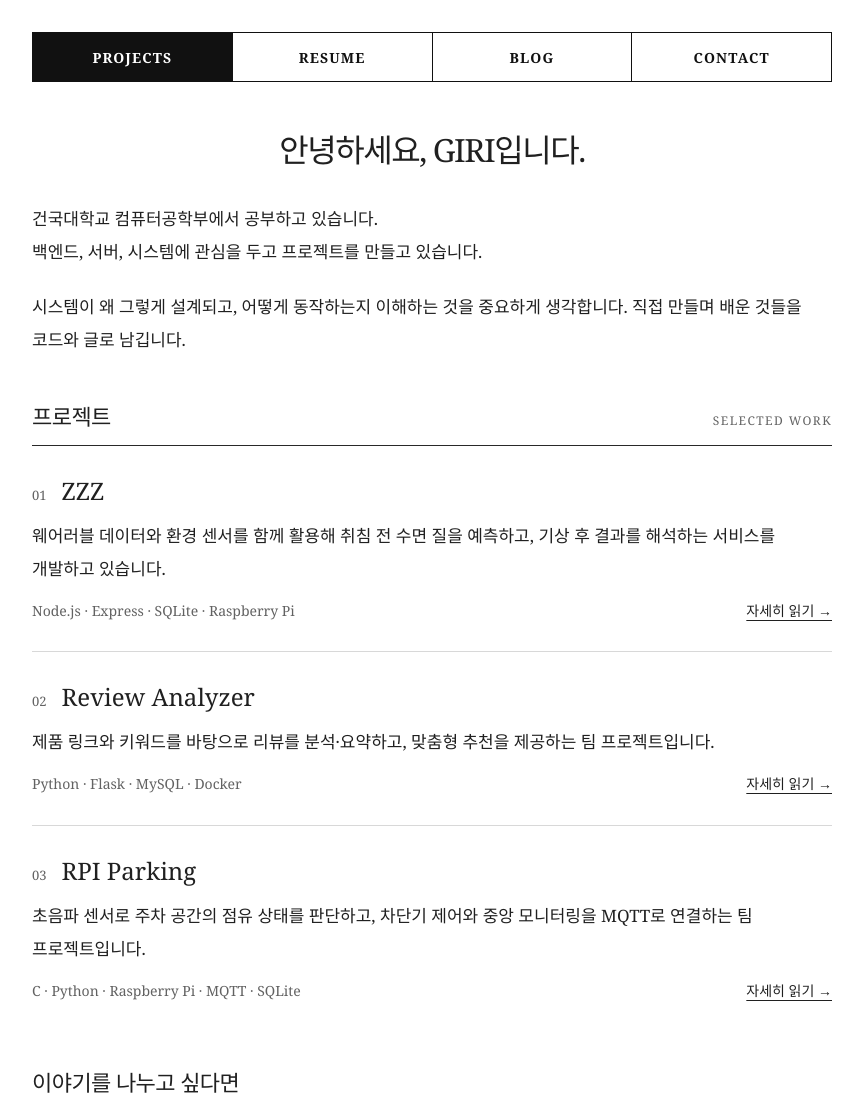
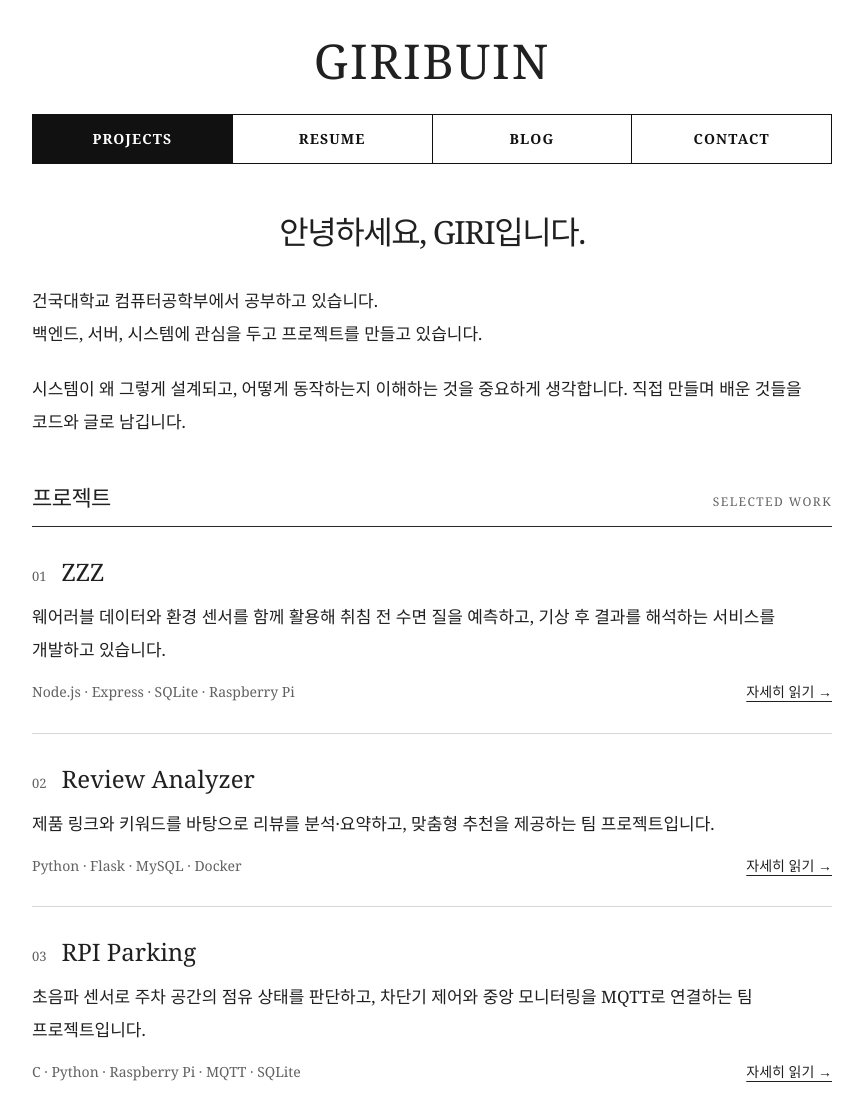
Before and after one commit to GIRIBUIN/GIRIBUIN.github.io, an Astro site: page / in a window 1280 px wide. Shown: the top 1100 px of the page, without its empty margins (208-1071 px from the left). Built offline with nearby package versions, Linux system fonts and the light colour scheme; Astro itself is replaced by a stand-in of ours.

Commit message:
Add compact GIRIBUIN heading above navigation

```diff
--- a/src/layouts/Layout.astro
+++ b/src/layouts/Layout.astro
@@ -32,6 +32,7 @@ const navigation = [
     <a class="skip-link" href="#main">본문으로 건너뛰기</a>
     <div class="page">
       <header class="site-header">
+        <a class="site-title" href="/" aria-label="GIRIBUIN 홈">GIRIBUIN</a>
         <nav class="nav" aria-label="주 메뉴">
           <ul>{navigation.map((item) => (
             <li><a href={item.href} aria-label={item.name} aria-current={section === item.section ? (item.section === 'projects' ? 'location' : 'page') : undefined}>{item.label}</a></li>
--- a/src/styles/global.css
+++ b/src/styles/global.css
@@ -18,6 +18,7 @@ a:focus-visible { outline: 2px solid var(--ink); outline-offset: 5px; }
 ::selection { background: var(--ink); color: var(--paper); }
 .page { width: min(800px, calc(100% - 48px)); margin-inline: auto; }
 .site-header { padding-top: 32px; margin-bottom: 44px; }
+.site-title { display: block; width: fit-content; max-width: 100%; margin: 0 auto 24px; font-size: clamp(2rem, 7vw, 3rem); line-height: 1.2; letter-spacing: .04em; text-decoration: none; }
 .nav ul { display: grid; grid-template-columns: repeat(4, minmax(0, 1fr)); gap: 1px; padding: 1px; margin: 0; list-style: none; background: #111; }
 .nav li { min-width: 0; }
 .nav a { display: flex; align-items: center; justify-content: center; min-height: 48px; height: 100%; padding: 12px 8px; background: var(--paper); color: #111; font-size: .875rem; font-weight: bold; line-height: 1.5; letter-spacing: .08em; text-decoration: none; }
```
